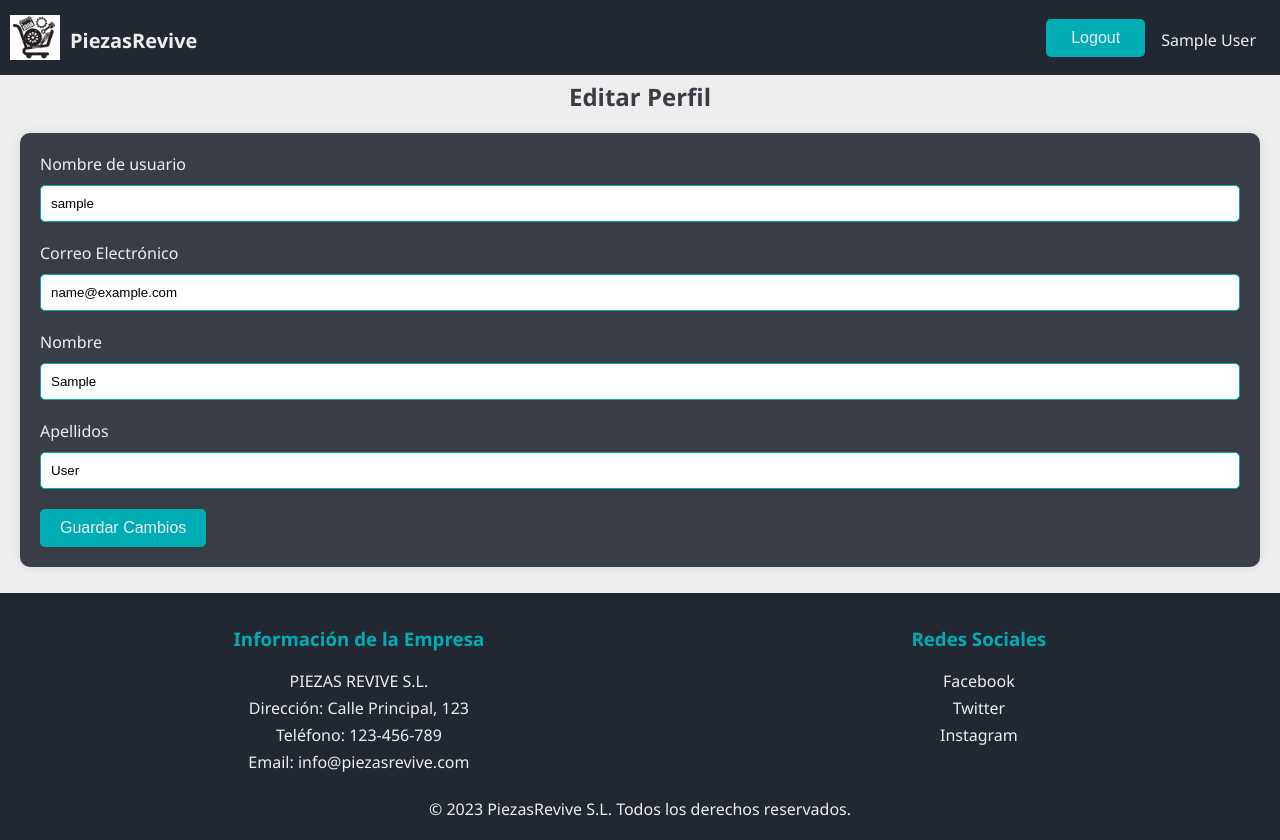
After one commit to diegarlin/piezasRevive, a Django app: page /edit/ in a window 1280 px wide. The commit adds this page. Run offline with Django 4.2, Linux system fonts and the light colour scheme; the visitor is signed in with stand-in values (Sample User, id 1); some libraries are stand-ins or nearby versions.

Commit message:
feat: edicion de perfil y alertas

```diff
--- a/piezasRevive/forms.py
+++ b/piezasRevive/forms.py
@@ -1,5 +1,5 @@
 from django import forms
-from django.contrib.auth.forms import UserCreationForm, AuthenticationForm
+from django.contrib.auth.forms import UserCreationForm, AuthenticationForm, UserChangeForm
 from django.contrib.auth.models import User
 from django.contrib.auth import get_user_model
 
@@ -24,3 +24,19 @@ class CorreoElectronicoAuthenticationForm(AuthenticationForm):
     class Meta:
         model = get_user_model()
         fields = ['username', 'password']
+
+class EditarPerfilForm(UserChangeForm):
+    email = forms.EmailField(required=True)
+    first_name = forms.CharField(max_length=30, required=True, label="Nombre")
+    last_name = forms.CharField(max_length=30, required=True, label="Apellidos")
+
+    def clean_email(self):
+        email = self.cleaned_data.get('email')
+        # Excluir el usuario actual de la validación
+        if User.objects.filter(email=email).exclude(pk=self.instance.pk).exists():
+            raise forms.ValidationError('Ya existe un usuario con este correo electrónico.')
+        return email
+
+    class Meta:
+        model = User
+        fields = ['username', 'email', 'first_name', 'last_name']
--- a/piezasRevive/templates/piezasRevive/base.html
+++ b/piezasRevive/templates/piezasRevive/base.html
@@ -6,8 +6,10 @@
     <meta charset="UTF-8">
     <meta name="viewport" content="width=device-width, initial-scale=1.0">
     <title>{% block title %}Título por defecto{% endblock %}</title>
+    <link rel="icon" type="image/png" href="{% static 'piezasRevive/images/logo.png' %}">
+    <link rel="stylesheet" href="https://cdn.jsdelivr.net/npm/sweetalert2@10">
+    <script src="https://cdn.jsdelivr.net/npm/sweetalert2@10"></script>
     <link rel="stylesheet" type="text/css" href="{% static 'piezasRevive/css/styles.css' %}">
-    <link rel="icon" type="image/png" href="{% static 'piezasRevive/images/logo.png' %}">
 </head>
 <body>
 
@@ -20,7 +22,7 @@
             <div class="button-container">
                 {% if user.is_authenticated %}
                     <button class="logout-button" onclick="logout()">Logout</button>
-                    <span class="username">{{ user.first_name }}{{ user.last_name }}</span>
+                    <a href="/edit"><span class="username">{{ user.first_name }} {{ user.last_name }}</span></a>
                 {% else %}
                     <a href="/login"><button class="login-button">Login</button></a>
                     <a href="/register"><button class="register-button">Registro</button></a>
@@ -28,6 +30,24 @@
             </div>
         </div>
     </header>
+
+    {% if messages %}
+    <script>
+        document.addEventListener('DOMContentLoaded', function () {
+            {% for message in messages %}
+                var iconType = '{% if message.tags == "success" %}success{% elif message.tags == "info" %}info{% elif message.tags == "warning" %}warning{% elif message.tags == "error" %}error{% else %}info{% endif %}';
+                var timerDuration = {{ message.extra_tags.timer_duration|default:2000 }};
+                // Muestra la alerta por cada mensaje
+                Swal.fire({
+                    icon: iconType,
+                    text: '{{ message }}',
+                    showConfirmButton: false,
+                    timer: timerDuration
+                });
+            {% endfor %}
+        });
+    </script>
+    {% endif %}
 
     <main>
         {% block content %}{% endblock %}
@@ -69,8 +89,8 @@
             .then(response => response.json())
             .then(data => {
                 if (data.success) {
-                    // Recargar la página después del logout exitoso
-                    window.location.reload();
+                    // Redirigir a la página de inicio después del logout exitoso
+                    window.location.href = '/';
                 } else {
                     console.error('Error al cerrar sesión');
                 }
@@ -92,7 +112,7 @@
             }
             return cookieValue;
         }
-        </script>
+    </script>
 
 </body>
 </html>
--- /dev/null
+++ b/piezasRevive/templates/piezasRevive/editar_perfil.html
@@ -0,0 +1,49 @@
+{% extends 'piezasRevive/base.html' %}
+{% load static %}
+
+{% block title %}Editar Perfil - Piezas Revive{% endblock %}
+
+{% block content %}
+  <div class="container mt-5">
+    <h2 class="mb-4">Editar Perfil</h2>
+    <form method="post" action="{% url 'editar_perfil' %}" class="needs-validation" novalidate>
+      {% csrf_token %}
+      {{ form.non_field_errors }}
+
+      <div class="mb-3">
+        <label for="{{ form.username.id_for_label }}">Nombre de usuario</label>
+        {{ form.username }}
+        <div class="invalid-feedback">
+          {{ form.username.errors.as_text }}
+        </div>
+      </div>
+
+      <div class="mb-3">
+        <label for="{{ form.email.id_for_label }}">Correo Electrónico</label>
+        {{ form.email }}
+        <div class="invalid-feedback">
+          {{ form.email.errors.as_text }}
+        </div>
+      </div>
+
+      <div class="mb-3">
+        <label for="{{ form.first_name.id_for_label }}">Nombre</label>
+        {{ form.first_name }}
+        <div class="invalid-feedback">
+          {{ form.first_name.errors.as_text }}
+        </div>
+      </div>
+
+      <div class="mb-3">
+        <label for="{{ form.last_name.id_for_label }}">Apellidos</label>
+        {{ form.last_name }}
+        <div class="invalid-feedback">
+          {{ form.last_name.errors.as_text }}
+        </div>
+      </div>
+
+
+      <button type="submit" class="btn btn-primary">Guardar Cambios</button>
+    </form>
+  </div>
+{% endblock %}
--- a/piezasRevive/urls.py
+++ b/piezasRevive/urls.py
@@ -7,4 +7,5 @@ urlpatterns = [
     path('register/', views.register_view, name='register'),
     path('login/', views.login_view, name='login'),
     path('logout/', views.logout_view, name='logout'),
+    path('edit/', views.editar_perfil, name='editar_perfil'),
 ]
--- a/piezasRevive/views.py
+++ b/piezasRevive/views.py
@@ -1,14 +1,10 @@
 from django.shortcuts import render
-from django.http import HttpResponse
 from django.shortcuts import render, redirect
-from django.contrib.auth.forms import UserCreationForm, AuthenticationForm
 from django.contrib.auth import login, logout, authenticate
-from .forms import RegistroUsuarioForm, CorreoElectronicoAuthenticationForm
-from django.contrib.auth.models import User
+from .forms import RegistroUsuarioForm, CorreoElectronicoAuthenticationForm, EditarPerfilForm
 from django.http import JsonResponse
-import logging
-
-logger = logging.getLogger(__name__)
+from django.contrib.auth.decorators import login_required
+from django.contrib import messages
 
 def index(request):
     return render(request, 'piezasRevive/index.html')
@@ -19,11 +15,12 @@ def register_view(request):
         if form.is_valid():
             user = form.save()
             login(request, user)
+            messages.success(request, '¡Registro exitoso!')
             return redirect('login')
     else:
         form = RegistroUsuarioForm()
+
     return render(request, 'piezasRevive/register.html', {'form': form})
-
 
 
 def login_view(request):
@@ -45,9 +42,28 @@ def login_view(request):
 
 
 
+@login_required
 def logout_view(request):
     if request.method == 'POST':
         logout(request)
+        messages.success(request, '¡Deslogeo exitoso!')
         return JsonResponse({'success': True})
     else:
         return JsonResponse({'success': False})
+
+
+def editar_perfil(request):
+    if not request.user.is_authenticated:
+        messages.error(request, '¡Debe estar logeado!', extra_tags='timer_duration:3000')
+        return redirect('login')
+
+    if request.method == 'POST':
+        form = EditarPerfilForm(request.POST, instance=request.user)
+        if form.is_valid():
+            form.save()
+            messages.success(request, 'Perfil actualizado exitosamente.')
+            return redirect('index')
+    else:
+        form = EditarPerfilForm(instance=request.user)
+
+    return render(request, 'piezasRevive/editar_perfil.html', {'form': form})
```
